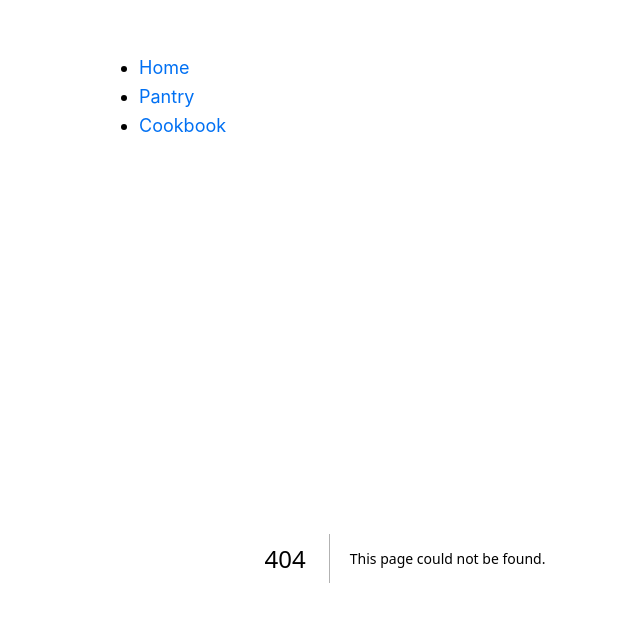
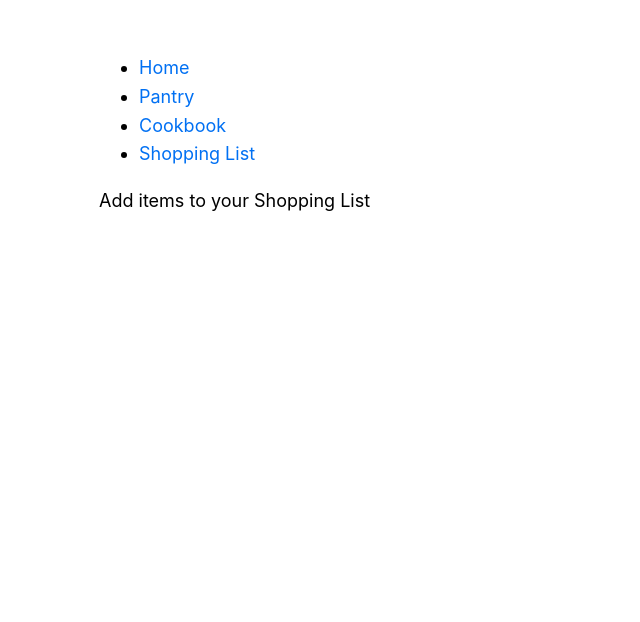
Before and after one commit to aahill50/chefdujour, a Next.js app: page /shoppingList in a window 1280 px wide. Before the commit this address had no page. Shown: the top 622 px of the page, without its empty margins (235-875 px from the left). Built offline with nearby package versions, Linux system fonts and the light colour scheme.

Commit message:
add basic shopping list page

```diff
--- a/components/Header.jsx
+++ b/components/Header.jsx
@@ -1,5 +1,5 @@
-import Head from "next/head";
-import Link from "next/link";
+import Head from 'next/head';
+import Link from 'next/link';
 
 export default function Header() {
     return (
@@ -9,13 +9,16 @@ export default function Header() {
             </Head>
             <ul>
                 <li>
-          <Link href="/">Home</Link>
+                    <Link href='/'>Home</Link>
                 </li>
                 <li>
-          <Link href="/pantry">Pantry</Link>
+                    <Link href='/pantry'>Pantry</Link>
                 </li>
                 <li>
-          <Link href="/cookbook">Cookbook</Link>
+                    <Link href='/cookbook'>Cookbook</Link>
+                </li>
+                <li>
+                    <Link href='/shoppingList'>Shopping List</Link>
                 </li>
             </ul>
         </>
--- /dev/null
+++ b/pages/shoppingList.js
@@ -0,0 +1,7 @@
+import { useState } from 'react';
+import utils from '../utils';
+import styles from './shoppingList.module.css';
+
+export default function ShoppingList() {
+    return <div>Add items to your Shopping List</div>
+}
--- /dev/null
+++ b/pages/shoppingList.module.css
@@ -0,0 +1,10 @@
+.searchResult {
+    border: 1px solid black;
+    list-style-type: none;
+}
+
+.ingredientImage {
+    display: inline-block;
+    width: 50px;
+    height: 50px;
+}
```
Lines whose indentation alone changed are shown as unchanged.
